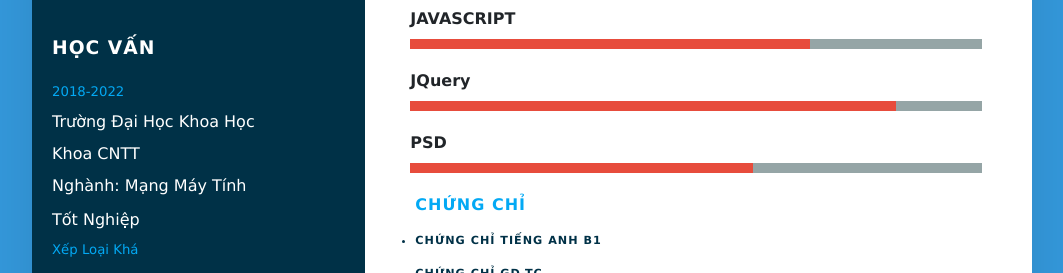
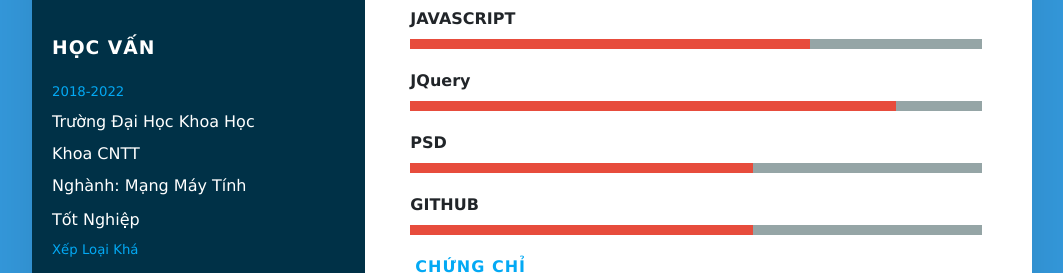
Before and after one commit to HoangPhuc2010/Cv, a plain HTML site: page index.html in a window 1280 px wide. Shown: the part 672-945 px from the top of the page, without its empty margins (108-1171 px from the left). Drawn offline with Linux system fonts and the light colour scheme.

Commit message:
update lan 1

```diff
--- a/index.html
+++ b/index.html
@@ -138,6 +138,12 @@
                         <div style="width: 60%;"></div>
                     </div>
                 </div>
+                <div class="box">
+                    <h4>GITHUB</h4>
+                    <div class="percent">
+                        <div style="width: 60%;"></div>
+                    </div>
+                </div>
             </div>
             <div class="about-certificate">
                 <div class="title2">Chứng Chỉ
```
